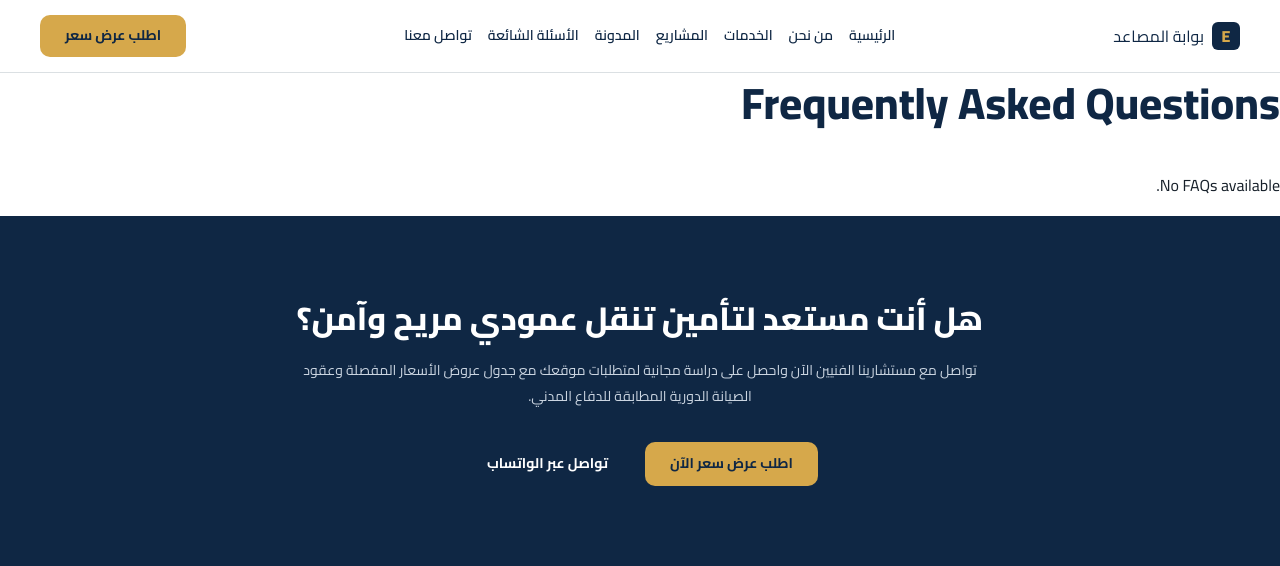
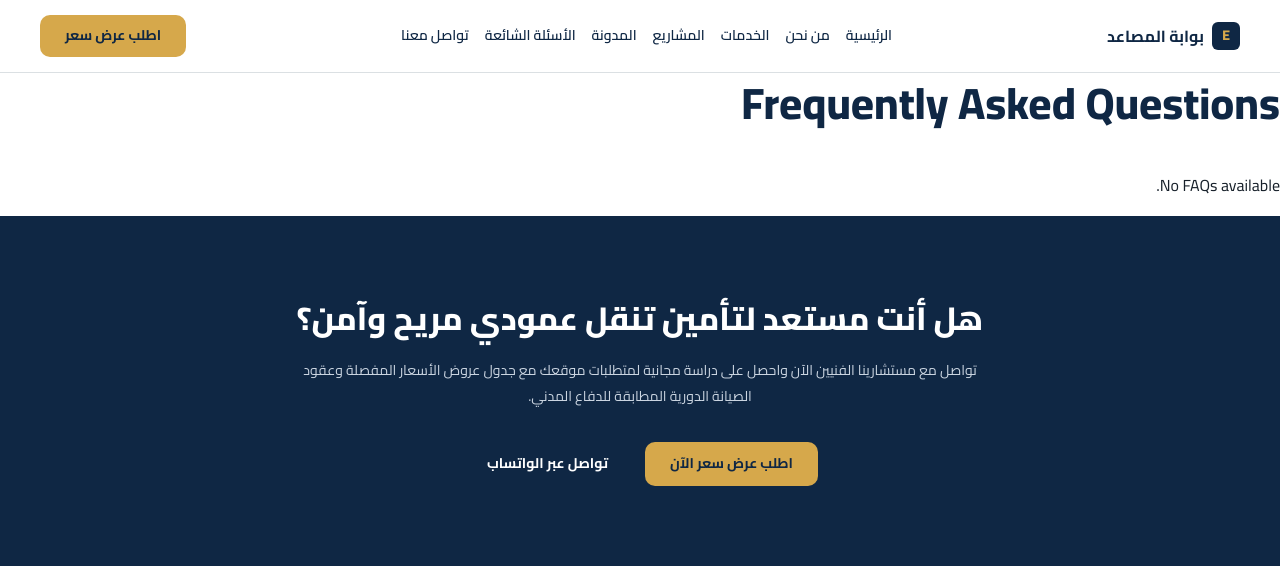
Before and after one commit to MaramZr/elevator-gate, a Django app: page /faq/ in a window 1280 px wide. Shown: the top 566 px of the page. Run offline with Django 5.2, Linux system fonts and the light colour scheme; data that the repository does not hold is empty.

Commit message:
font size logo

```diff
--- a/static/css/components.css
+++ b/static/css/components.css
@@ -34,6 +34,9 @@
 
     background-color: var(--color-white);
     border-bottom: 1px solid var(--color-gray-200);
+
+    font-size: var(--font-size-sm);
+    font-weight: var(--font-weight-bold);
 }
 
 .site-header__inner {
```
